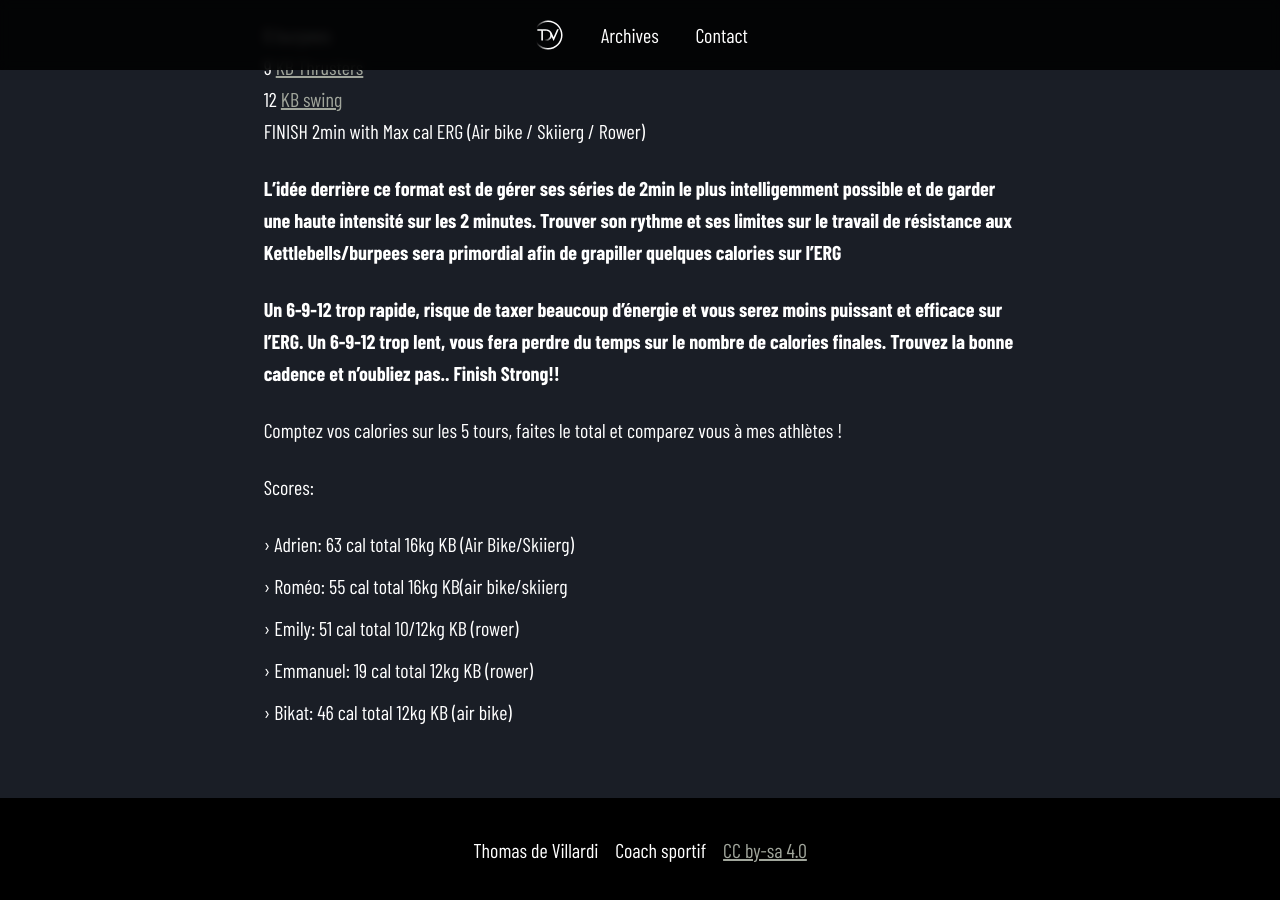
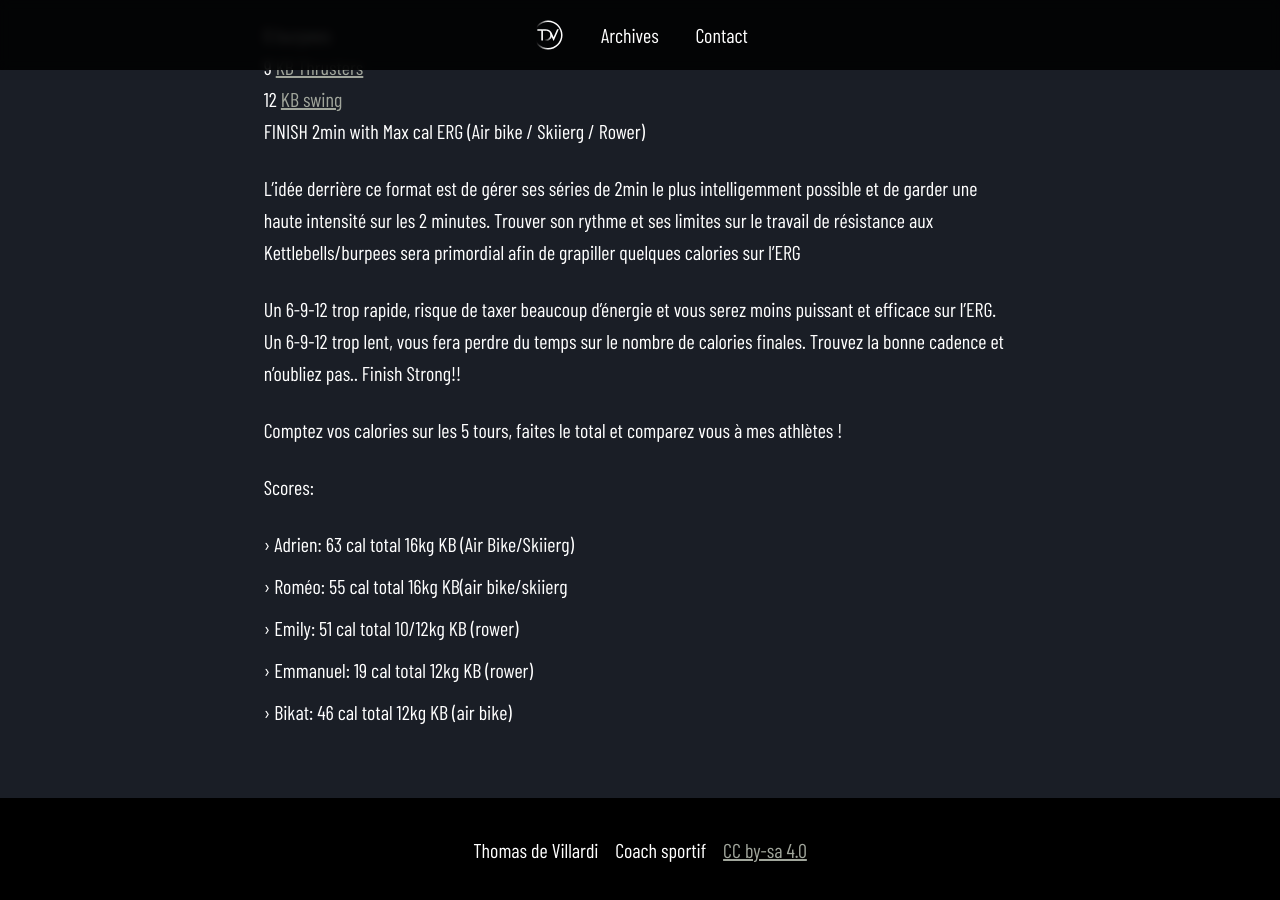
Before and after one commit to odevillardi/tdv, a Jekyll site: the page built from _posts/2022-12-28-01-finish-strong.md, in a window 1280 px wide and 900 px high, scrolled down 1604 px. Built offline with Jekyll 4.4.1, drawn with Linux system fonts in a browser that asks for light colours; a script that is not in the unit is left out.

```diff
--- a/_posts/2022-12-28-01-finish-strong.md
+++ b/_posts/2022-12-28-01-finish-strong.md
@@ -25,9 +25,11 @@ Complex KB (16kg/12kg)
 12 [KB swing](https://www.youtube.com/watch?v=KkYOW3jDhoM) \
 FINISH 2min with Max cal ERG (Air bike / Skiierg / Rower)
 
-**L'idée derrière ce format est de gérer ses séries de 2min le plus intelligemment possible et de garder une haute intensité sur les 2 minutes. Trouver son rythme et ses limites sur le travail de résistance aux Kettlebells/burpees sera primordial afin de grapiller quelques calories sur l'ERG**
 
-**Un 6-9-12 trop rapide, risque de taxer beaucoup d'énergie et vous serez moins puissant et efficace sur l'ERG. Un 6-9-12 trop lent, vous fera perdre du temps sur le nombre de calories finales.** **Trouvez la bonne cadence et n'oubliez pas.. Finish Strong!!**
+
+L'idée derrière ce format est de gérer ses séries de 2min le plus intelligemment possible et de garder une haute intensité sur les 2 minutes. Trouver son rythme et ses limites sur le travail de résistance aux Kettlebells/burpees sera primordial afin de grapiller quelques calories sur l'ERG
+
+Un 6-9-12 trop rapide, risque de taxer beaucoup d'énergie et vous serez moins puissant et efficace sur l'ERG. Un 6-9-12 trop lent, vous fera perdre du temps sur le nombre de calories finales. Trouvez la bonne cadence et n'oubliez pas.. Finish Strong!!
 
 Comptez vos calories sur les 5 tours, faites le total et comparez vous à mes athlètes !
 
```
